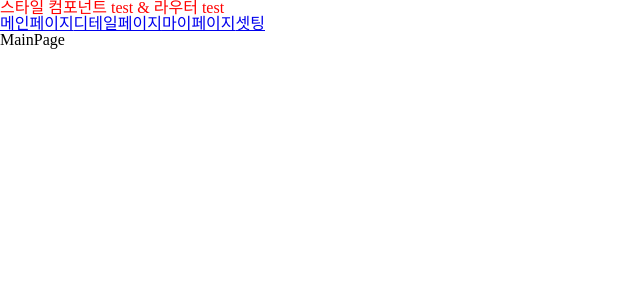
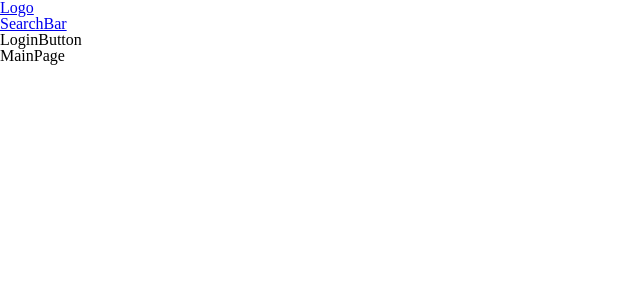
Before and after one commit to fake-dp/Devizones-front, a React (Create React App) app: page / in a window 1280 px wide. Shown: the top 300 px of the page, without its empty margins (0-640 px from the left). Built offline with nearby package versions, Linux system fonts and the light colour scheme.

Commit message:
Test: 코드정리 및 아토믹 패턴 적용 test

```diff
--- a/src/Layout/Layout.tsx
+++ b/src/Layout/Layout.tsx
@@ -1,5 +1,5 @@
 import { Outlet } from "react-router-dom";
-import Header from "../components/common/Header";
+import Header from "../components/header/templates/Header";
 const Layout = () => {
   return (
     <>
--- a/src/components/common/Header.tsx
+++ /dev/null
@@ -1,20 +0,0 @@
-import { Link } from "react-router-dom";
-import { Teststyle } from "../../styles/test";
-
-import { useRecoilState } from "recoil";
-import { atomTest } from "../../recoil/atom";
-const Header = () => {
-  const [test, setTest] = useRecoilState(atomTest);
-
-  return (
-    <>
-      <Teststyle>스타일 컴포넌트 test & 라우터 {test.test}</Teststyle>
-      <Link to="/">메인페이지</Link>
-      <Link to="/detail">디테일페이지</Link>
-      <Link to="/mypage">마이페이지</Link>
-      <Link to="/setting">셋팅</Link>
-    </>
-  );
-};
-
-export default Header;
--- /dev/null
+++ b/src/components/header/atoms/LoginButton.tsx
@@ -0,0 +1,7 @@
+import React from "react";
+
+const LoginButton = () => {
+  return <div>LoginButton</div>;
+};
+
+export default LoginButton;
--- /dev/null
+++ b/src/components/header/atoms/Logo.tsx
@@ -0,0 +1,7 @@
+import React from "react";
+
+const Logo = () => {
+  return <div>Logo</div>;
+};
+
+export default Logo;
--- /dev/null
+++ b/src/components/header/atoms/SearchBar.tsx
@@ -0,0 +1,7 @@
+import React from "react";
+
+const SearchBar = () => {
+  return <div>SearchBar</div>;
+};
+
+export default SearchBar;
--- /dev/null
+++ b/src/components/header/organisms/HeaderOrg.tsx
@@ -0,0 +1,24 @@
+import React from "react";
+import LoginButton from "../atoms/LoginButton";
+import Logo from "../atoms/Logo";
+import SearchBar from "../atoms/SearchBar";
+import { Link } from "react-router-dom";
+const HeaderOrg = () => {
+  return (
+    <>
+      <Link to="/">
+        {" "}
+        <Logo />
+      </Link>
+
+      <Link to="/search">
+        {" "}
+        <SearchBar />
+      </Link>
+
+      <LoginButton />
+    </>
+  );
+};
+
+export default HeaderOrg;
--- /dev/null
+++ b/src/components/header/templates/Header.tsx
@@ -0,0 +1,10 @@
+import HeaderOrg from "../organisms/HeaderOrg";
+const Header = () => {
+  return (
+    <>
+      <HeaderOrg />
+    </>
+  );
+};
+
+export default Header;
--- /dev/null
+++ b/src/pages/SearchPage.tsx
@@ -0,0 +1,7 @@
+import React from "react";
+
+const SearchPage = () => {
+  return <div>SearchPage</div>;
+};
+
+export default SearchPage;
--- a/src/router/AppRouter.tsx
+++ b/src/router/AppRouter.tsx
@@ -3,6 +3,7 @@ import Layout from "../Layout/Layout";
 import DetailPage from "../pages/DetailPage";
 import MainPage from "../pages/MainPage";
 import MyPage from "../pages/MyPage";
+import SearchPage from "../pages/SearchPage";
 import SettingPage from "../pages/SettingPage";
 import WritePage from "../pages/WritePage";
 
@@ -14,6 +15,7 @@ const AppRouter = () => {
         <Route path="/detail" element={<DetailPage />} />
         <Route path="/mypage" element={<MyPage />} />
         <Route path="/setting" element={<SettingPage />} />
+        <Route path="/search" element={<SearchPage />} />
       </Route>
       <Route path="/edit" element={<WritePage />} />
     </Routes>
```
